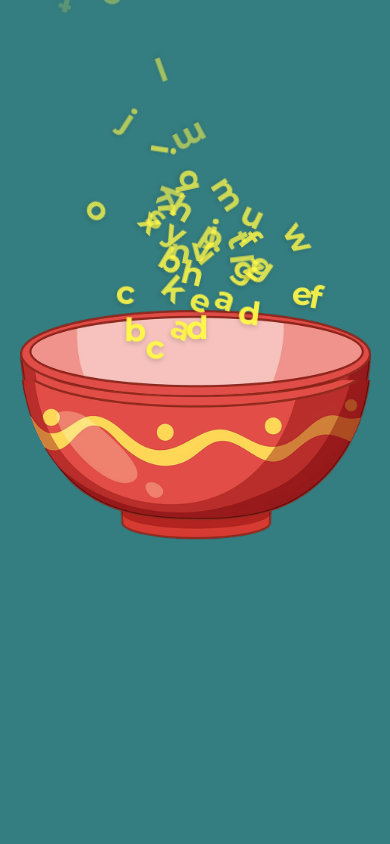
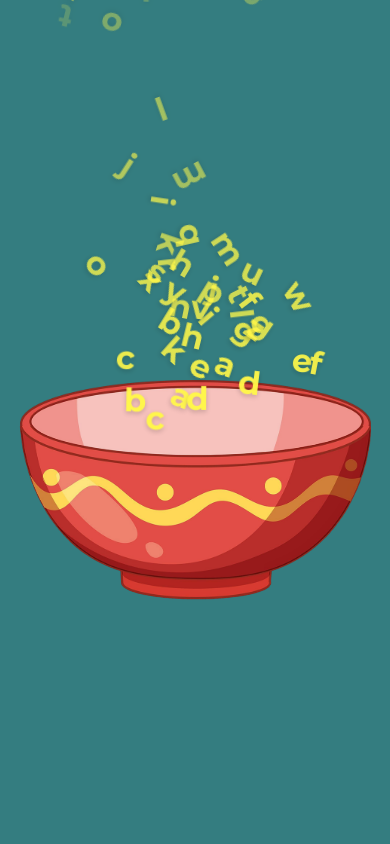
Before and after one commit to sopoour/buchstabensuppe, a Next.js app: page / in a window 390 px wide. Shown: the top 844 px of the page. Built offline with nearby package versions, Linux system fonts and the light colour scheme.

Commit message:
make soup bowl more responsive

```diff
--- a/src/components/Intro/index.tsx
+++ b/src/components/Intro/index.tsx
@@ -83,7 +83,7 @@ const Intro: FC = () => {
         const startY = -100 - Math.random() * 300;
         const gaussianRandom = 0.5 + 0.4 * (Math.random() + Math.random() - 1);
         const targetX = bowlRect.left + gaussianRandom * (bowlRect.width - 10);
-        const targetY = bowlRect.top + bowlRect.height / 12;
+        const targetY = bowlRect.top + bowlRect.height / 11;
 
         Draggable.create(el, {
           type: 'x,y', // Drag along x and y axis
--- a/src/components/Intro/styles.tsx
+++ b/src/components/Intro/styles.tsx
@@ -7,23 +7,9 @@ import { FaInfo } from 'react-icons/fa';
 
 export const IntroContainer = styled.div`
   background: ${({ theme }) => theme.colors.bg.default};
-  display: flex;
   position: relative;
-  flex-flow: column wrap;
   height: 100vh;
   width: 100%;
-  transition: all 0.75s ease-in-out;
-  -webkit-transition: all 0.75s ease-in-out;
-  gap: 16px;
-  opacity: 1;
-  scroll-snap-align: center;
-  scroll-snap-stop: always;
-
-  > svg {
-    position: fixed;
-    flex-shrink: 0;
-    opacity: 0;
-  }
 `;
 
 export const ContentWrapper = styled.div`
@@ -41,34 +27,20 @@ export const ContentWrapper = styled.div`
 
 export const SoupBowl = styled(Image)`
   position: absolute;
-  top: 36.7%;
-  /*  left: 25%; */
+  bottom: 29%;
   height: auto;
   width: 90%;
   z-index: 0;
+  opacity: 0;
 
-  ${({ theme }) => theme.media('xs')`
+  ${({ theme }) => theme.media('sm')`
     width: 450px;
-
-    left: calc(50% - 225px);
-    top: 36.7%;
   `}
 `;
 
-export const SoupBowlFront = styled(Image)`
-  position: absolute;
-  top: 45%;
-  /* left: 25%; */
-  height: auto;
-  width: 90%;
+export const SoupBowlFront = styled(SoupBowl)`
   z-index: 2;
-
-  ${({ theme }) => theme.media('xs')`
-
-    width: 450px;
-    left: calc(50% - 225px);
-    top: 46%;
-  `}
+  pointer-events: none;
 `;
 
 export const LettersLayer = styled.div`
@@ -97,7 +69,7 @@ export const ScrollArrowContainer = styled.button`
   cursor: pointer;
   position: absolute;
   bottom: 5%;
-  left: 49%;
+  left: 45%;
   opacity: 0;
   animation: ${fadeIn} 1.5s forwards 8s;
   -webkit-animation: ${fadeIn} 1.5s forwards 8s;
@@ -115,6 +87,10 @@ export const ScrollArrowContainer = styled.button`
       fill: ${({ theme }) => theme.colors.accent.yellow};
     }
   }
+
+  ${({ theme }) => theme.media('sm')`
+     left: 49%;
+  `}
 `;
 
 export const DragNote = styled.span`
```
Also changed, not shown: src/components/Intro/assets/bowl-front.png.
